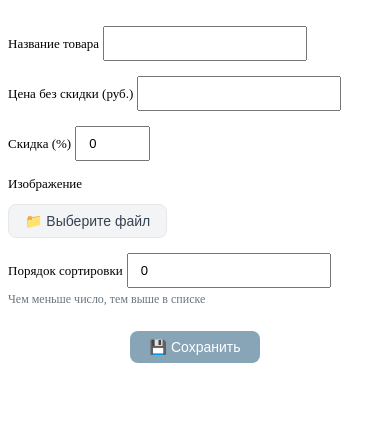
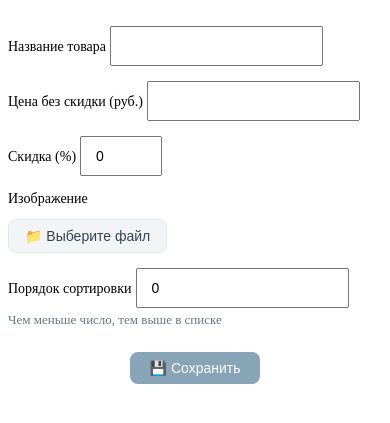
Before and after one commit to ShapiroAnna/autoshop, a Flask app: page /admin/hit-product/add in a window 390 px wide. Shown: the top 423 px of the page. Run offline with Flask 3, Linux system fonts and the light colour scheme; the visitor is signed in with stand-in values (Sample User, id 1).

Commit message:
Добавить и редактировать товар для моб. версии

```diff
--- a/templates/admin/hit_product_form.html
+++ b/templates/admin/hit_product_form.html
@@ -53,24 +53,44 @@
 
 <style>
     /* Адаптация формы для мобильных устройств */
+    @media (max-width: 768px) {
+        .form-group {
+            margin-bottom: 15px;
+        }
+        .form-label {
+            font-size: 15px;
+        }
+        .form-control {
+            padding: 11px 15px;
+            font-size: 15px;
+        }
+        #previewArea img {
+            max-height: 110px !important;
+        }
+        .form-group p {
+            font-size: 14px !important;
+        }
+    }
+
+    /* Очень маленькие телефоны */
     @media (max-width: 480px) {
         .form-group {
             margin-bottom: 15px;
         }
         .form-label {
-            font-size: 13px;
+            font-size: 14px;
         }
         .form-control {
-            padding: 8px 12px;
-            font-size: 13px;
+            padding: 10px 14px;
+            font-size: 14px;
         }
         #previewArea img {
             max-height: 100px !important;
         }
-        button[type="submit"] {
-            padding: 10px 16px;
-            font-size: 14px;
+        .form-group p {
+            font-size: 13px !important;
         }
+        /* Кнопки не трогаем */
         .btn-secondary {
             padding: 6px 12px;
             font-size: 12px;
```
